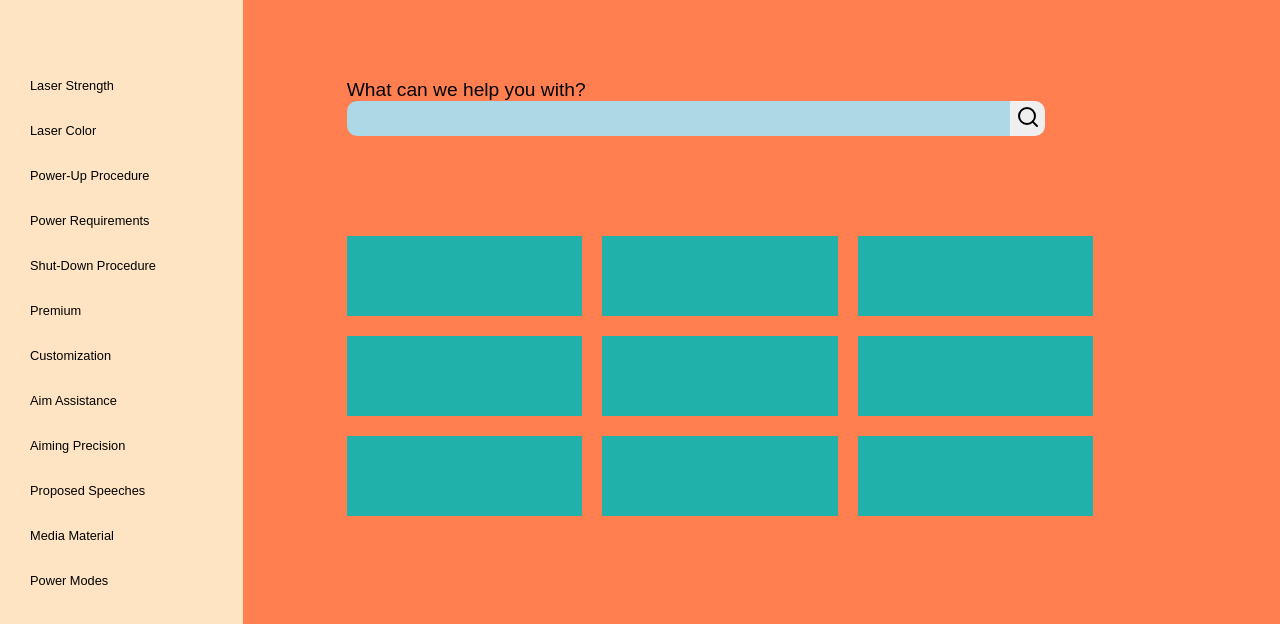
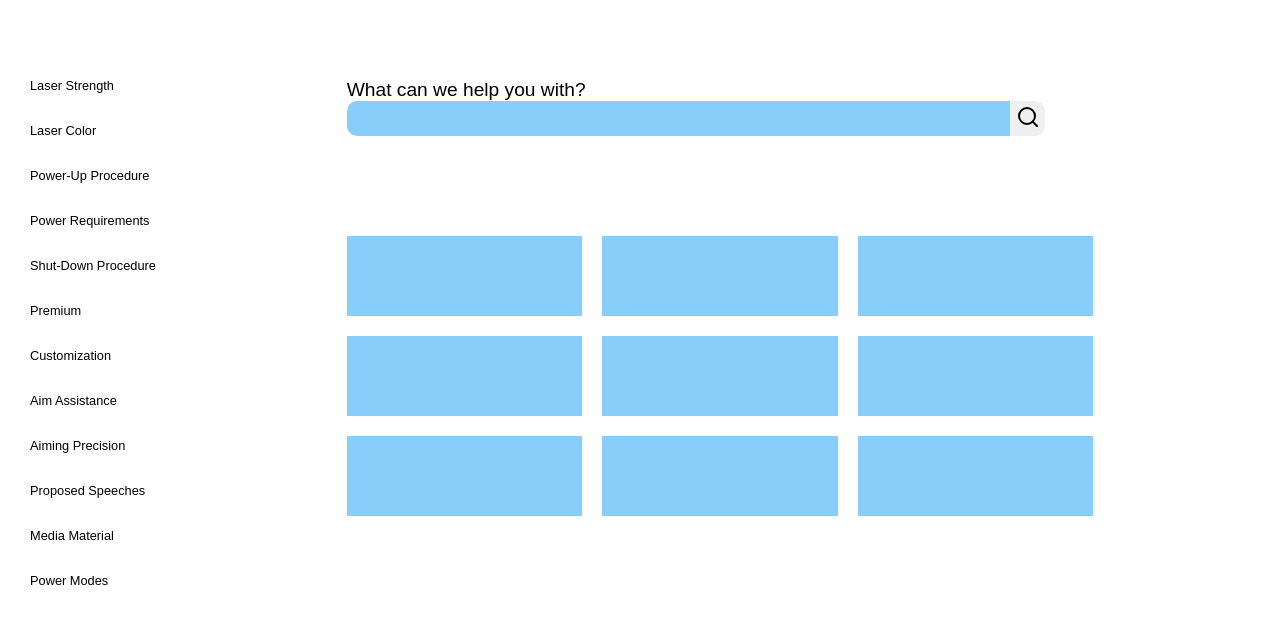
Before and after one commit to Hensga/faq-list, a plain HTML site: page index.html in a window 1280 px wide. Shown: the part 176-800 px from the top of the page. Drawn offline with Linux system fonts and the light colour scheme.

Commit message:
Hintergrundfarben entfernt

```diff
--- a/style.css
+++ b/style.css
@@ -28,7 +28,6 @@ li {
 .side-nav {
   width: 300px;
   height: 100vh;
-  background-color: bisque;
 }
 
 .topics {
@@ -54,7 +53,6 @@ li {
 .content {
   height: 100vh;
   width: 100%;
-  background-color: coral;
 }
 
 .main {
@@ -88,7 +86,7 @@ li {
   height: 35px;
   border-top-left-radius: 10px;
   border-bottom-left-radius: 10px;
-  background-color: #add8e6;
+  background-color: lightskyblue;
   width: 80%;
 }
 
@@ -109,7 +107,7 @@ li {
 }
 
 .faq {
-  background-color: lightseagreen;
+  background-color: lightskyblue;
   width: 100%;
   height: 80px;
 }
```
